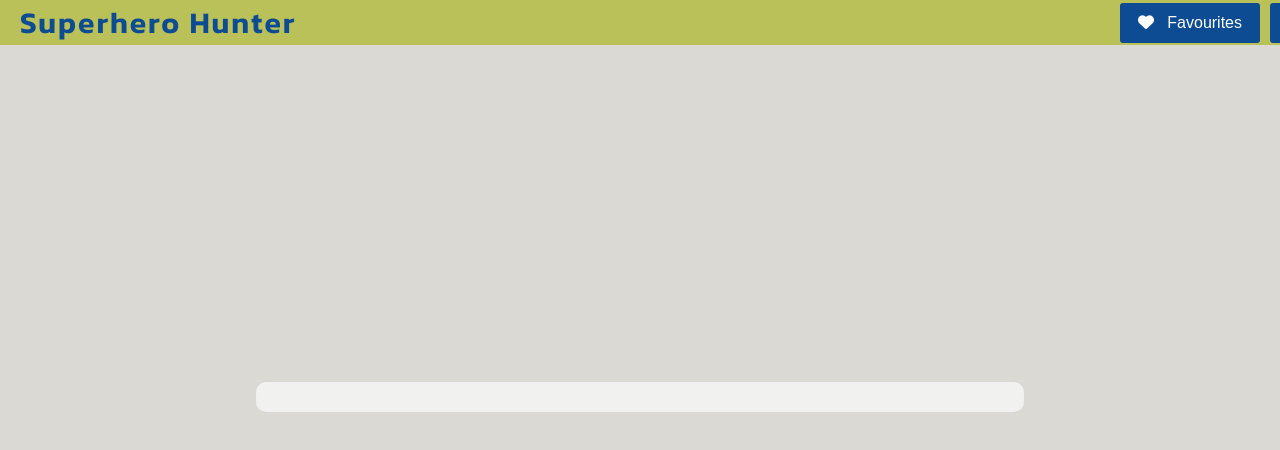
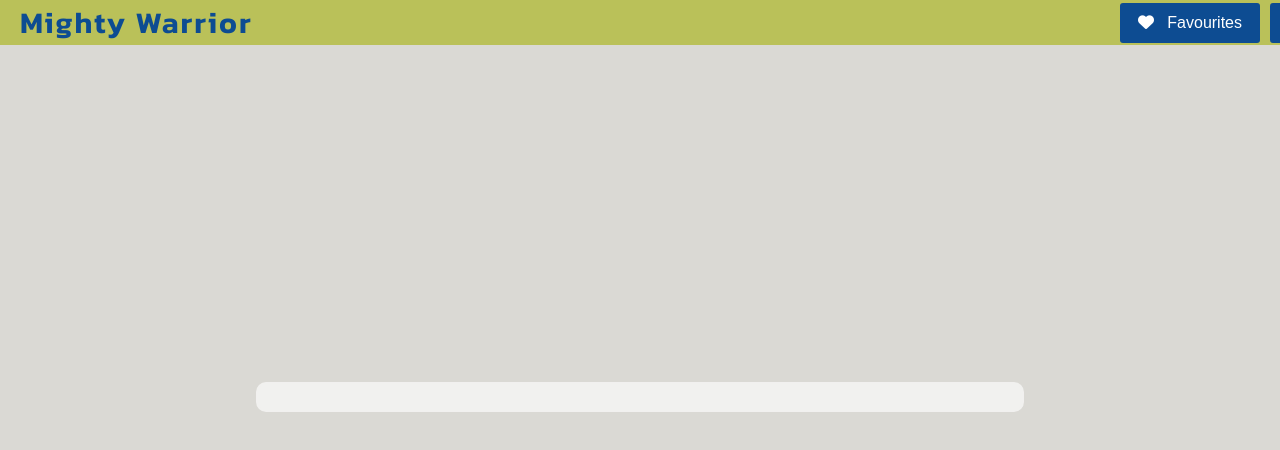
Before and after one commit to Shivani6236/mighty-warrior, a plain HTML site: page more-info.html in a window 1280 px wide. Shown: the top 450 px of the page. Drawn offline with Linux system fonts and the light colour scheme.

Commit message:
Update more-info.html

```diff
--- a/more-info.html
+++ b/more-info.html
@@ -34,7 +34,7 @@
       <!-- Site Icon and Name -->
       <div class="flex-row navbar-brand">
         <a href="./index.html">
-          <span>Superhero Hunter</span>
+          <span>Mighty Warrior</span>
         </a>
       </div>
       <!-- Theme Button and Favourites Button -->
```
